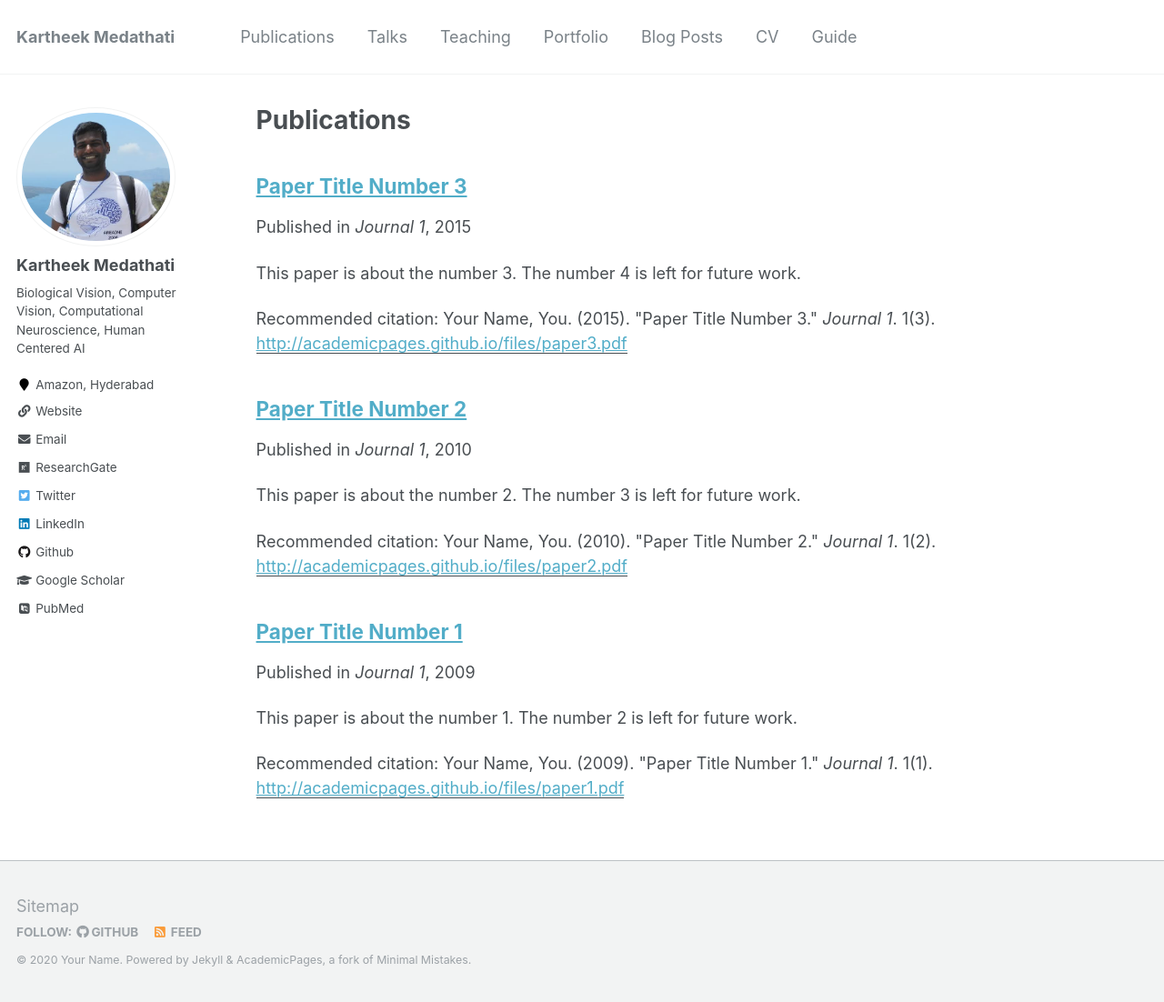
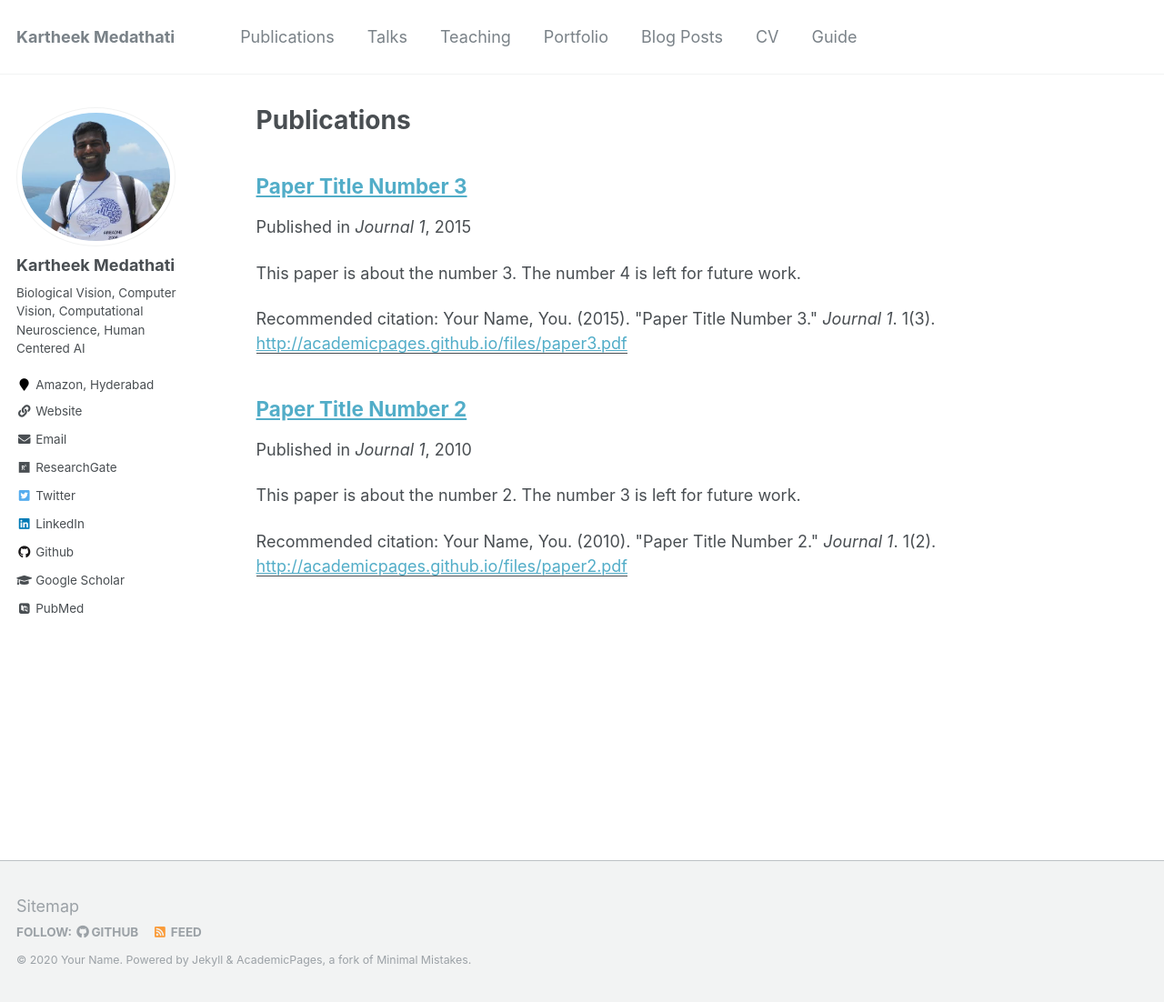
Before and after one commit to kartheekmedathati/kartheekmedathati.github.io, a Jekyll site: the page built from _pages/publications.md, in a window 1280 px wide and 1102 px high. Shown: the whole window at 91% size. Built offline with Jekyll 4.4.1, drawn with Linux system fonts in a browser that asks for light colours; some web fonts are replaced.

```diff
--- a/_pages/talks.html
+++ b/_pages/talks.html
@@ -7,7 +7,6 @@
 
 {% if site.talkmap_link == true %}
 
-<p style="text-decoration:underline;"><a href="/talkmap.html">See a map of all the places I've given a talk!</a></p>
 
 {% endif %}
 
--- a/_publications/2009-10-01-paper-title-number-1.md
+++ /dev/null
@@ -1,15 +0,0 @@
----
-title: "Paper Title Number 1"
-collection: publications
-permalink: /publication/2009-10-01-paper-title-number-1
-excerpt: 'This paper is about the number 1. The number 2 is left for future work.'
-date: 2009-10-01
-venue: 'Journal 1'
-paperurl: 'http://academicpages.github.io/files/paper1.pdf'
-citation: 'Your Name, You. (2009). &quot;Paper Title Number 1.&quot; <i>Journal 1</i>. 1(1).'
----
-This paper is about the number 1. The number 2 is left for future work.
-
-[Download paper here](http://academicpages.github.io/files/paper1.pdf)
-
-Recommended citation: Your Name, You. (2009). "Paper Title Number 1." <i>Journal 1</i>. 1(1).
```
